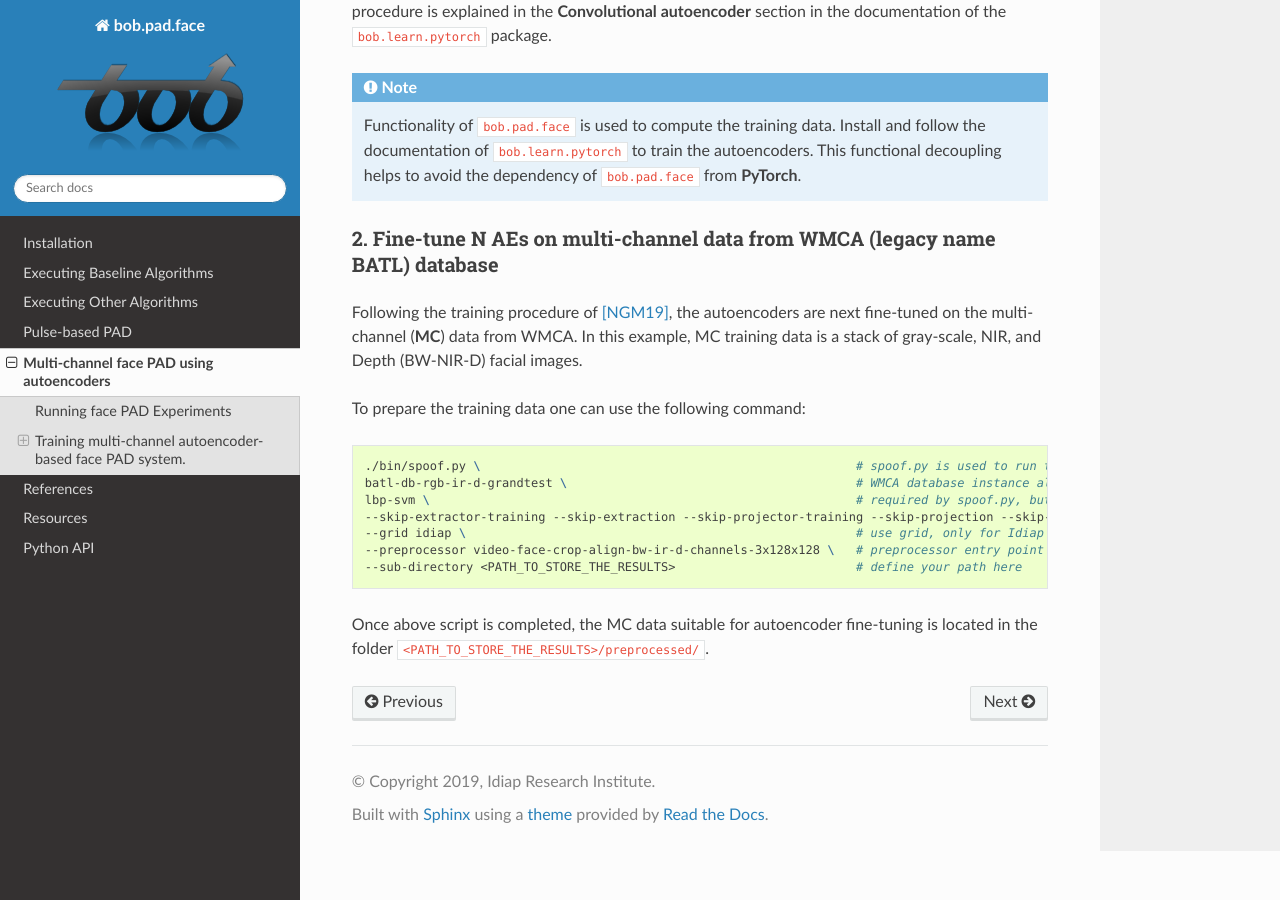
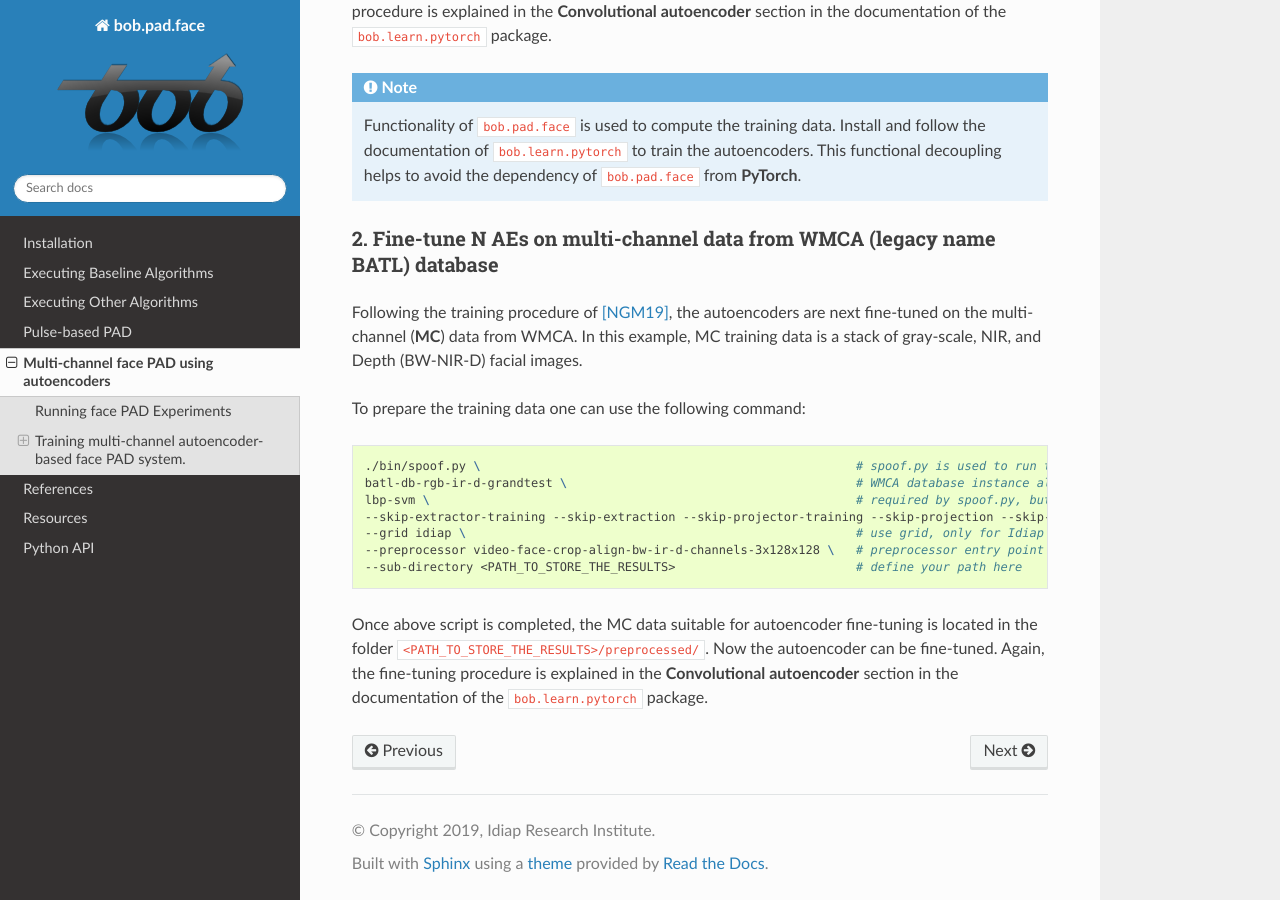
Before and after one commit to bioidiap/bob.pad.face, a Sphinx documentation site: the page built from doc/mc_autoencoder_pad.rst, in a window 1280 px wide and 900 px high, scrolled down 1590 px. Built offline with Sphinx 7.4.7 and the Read the Docs theme 2.0.0, drawn with Linux system fonts in a browser that asks for light colours; the version number could not be read and is left out.

Commit message:
Completed the doc on MC AE fine-tuning

```diff
--- a/doc/mc_autoencoder_pad.rst
+++ b/doc/mc_autoencoder_pad.rst
@@ -103,3 +103,4 @@ To prepare the training data one can use the following command:
     --sub-directory <PATH_TO_STORE_THE_RESULTS>                         # define your path here
 
 Once above script is completed, the MC data suitable for autoencoder fine-tuning is located in the folder ``<PATH_TO_STORE_THE_RESULTS>/preprocessed/``.
+Now the autoencoder can be fine-tuned. Again, the fine-tuning procedure is explained in the **Convolutional autoencoder** section in the documentation of the ``bob.learn.pytorch`` package.
```
